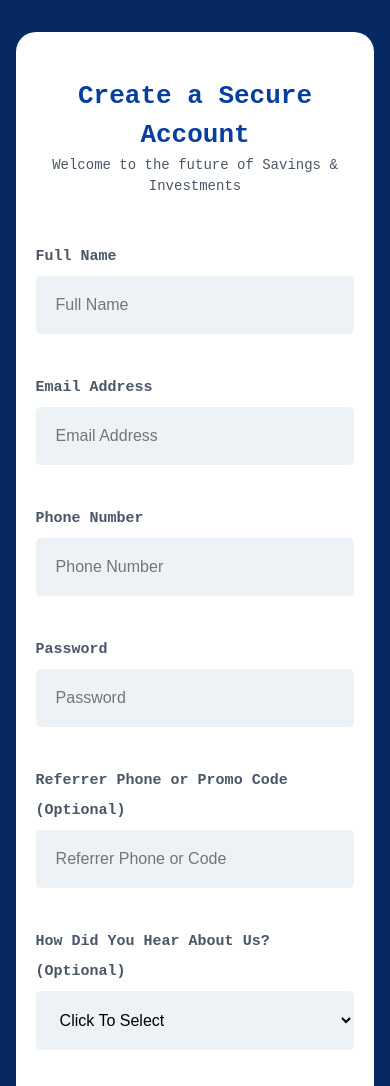
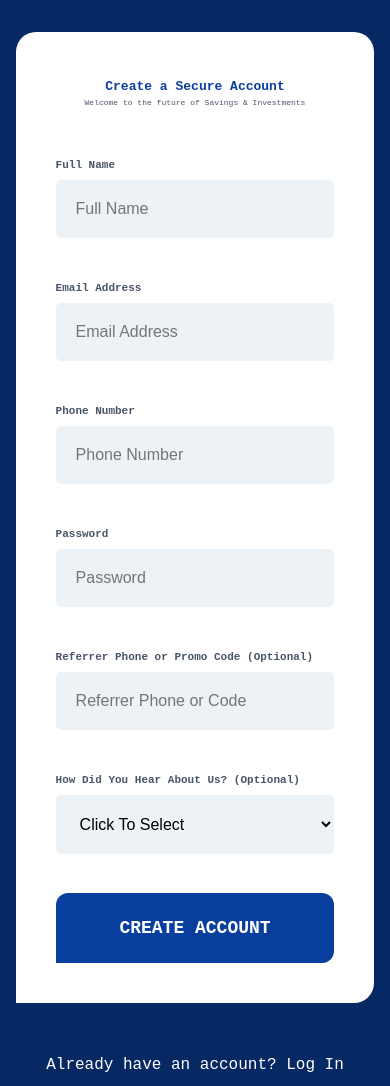
Before and after one commit to sodiadrhain/piggyvest-signup, a plain HTML site: page index.html in a window 390 px wide. Shown: the part 100-1186 px from the top of the page. Drawn offline with Linux system fonts and the light colour scheme.

Commit message:
Update style.css

```diff
--- a/css/style.css
+++ b/css/style.css
@@ -84,7 +84,7 @@ h2 {
 }
 
 @media only screen and (max-width: 800px) {
-	{
+	h2 {
     font-size: 1em;
 	}
 }
@@ -97,7 +97,7 @@ p {
 }
 
 @media only screen and (max-width: 800px) {
-	 a {
+	 p {
     font-size: .500rem;
 	}
 }
@@ -117,7 +117,7 @@ p {
 }
 
 @media only screen and (max-width: 800px) {
-	 a {
+	 .label {
     font-size: 11px;
 	}
 }
@@ -149,15 +149,17 @@ option {
 	margin: 19px;
 }
 
+
+@media only screen and (max-width: 800px) {
+	.content-2 {
+    		padding: 20px 10px 40px 10px;
+	}
+}
+
 .content-2 {
 	padding: 20px 40px 40px 40px;
 }
 
-@media only screen and (max-width: 800px) {
-	.content-2 {
-    		padding: 20px 20px 40px 20px;
-	}
-}
 
 button {
 	align-items: center;
@@ -182,18 +184,17 @@ button:hover {
 	background-color: #062863;
 }
 
+@media only screen and (max-width: 800px) {
+	 a {
+    font-size: 10px;
+	}
+}
 
 a {
 	color: #fff;
 	text-decoration: unset;
 	font-size: 16px;
 	font-weight: 400;
-}
-
-@media only screen and (max-width: 800px) {
-	 a {
-    font-size: 10px;
-	}
 }
 
 a:hover {
```
